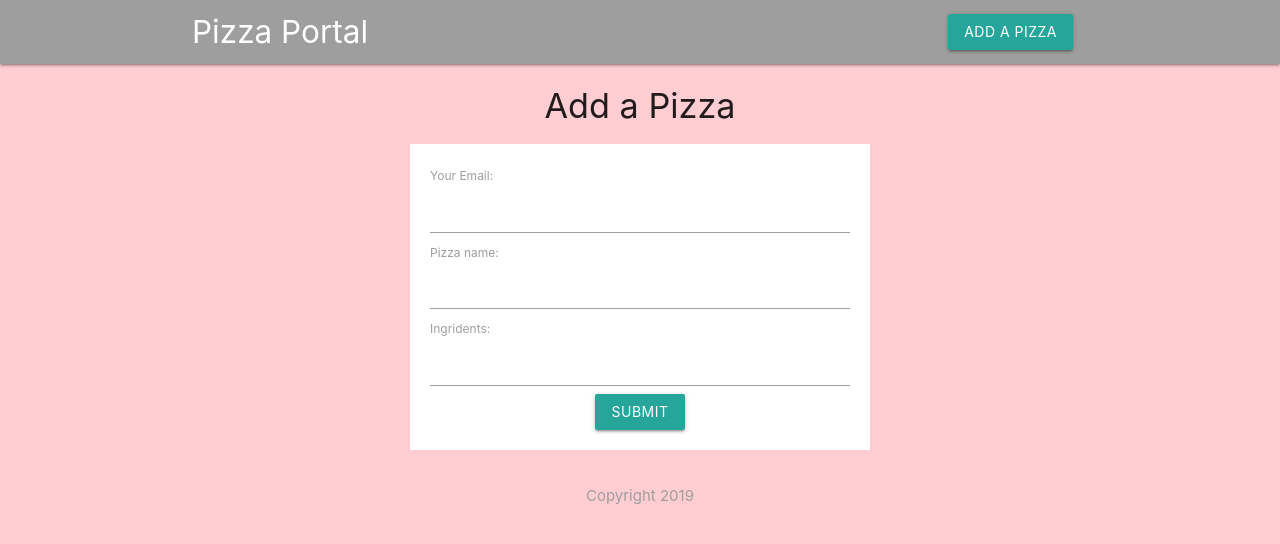
After one commit to KarolakJakub/learning-php-mysql-basics, a PHP site: page /add.php in a window 1280 px wide. The commit adds this page. Shown: the top 544 px of the page. Run offline with PHP 8.4, Linux system fonts and the light colour scheme.

Commit message:
add pizza html added

```diff
--- /dev/null
+++ b/add.php
@@ -0,0 +1,28 @@
+<!DOCTYPE html>
+<html lang="en">
+
+<body>
+
+    <?php include 'templates/header.php' ?>
+
+    <section class="container">
+
+        <h4 class="center">Add a Pizza</h4>
+        <form action="" class="white" method=''>
+            <label>Your Email:</label>
+            <input type='text' name='email'>
+            <label>Pizza name:</label>
+            <input type='text' name='name'>
+            <label>Ingridents:</label>
+            <input type='text' name='ingridents'>
+            <div class="center">
+                <input type="submit" name="submit" value="submit" class="btn">
+            </div>
+        </form>
+    </section>
+
+    <?php include 'templates/footer.php' ?>
+
+</body>
+
+</html>
--- a/content.php
+++ /dev/null
@@ -1,3 +0,0 @@
-<div>
-    <h1><?php echo 'content' ?></h1>
-</div>
--- a/templates/header.php
+++ b/templates/header.php
@@ -2,6 +2,13 @@
     <title>Pizza Portal</title>
     <!-- Compiled and minified CSS -->
     <link rel="stylesheet" href="https://cdnjs.cloudflare.com/ajax/libs/materialize/1.0.0/css/materialize.min.css">
+    <style type="text/css">
+        form {
+            max-width:460px;
+            margin:20px auto;
+            padding: 20px;
+        }
+    </style>
 </head>
 
 <body class='red lighten-4'>
--- a/users.php
+++ /dev/null
@@ -1,4 +0,0 @@
-<?php
-$users = ['adam', 'ewa', 'janusz'];
-echo $users[1] . '<br/>';
-?>
```
